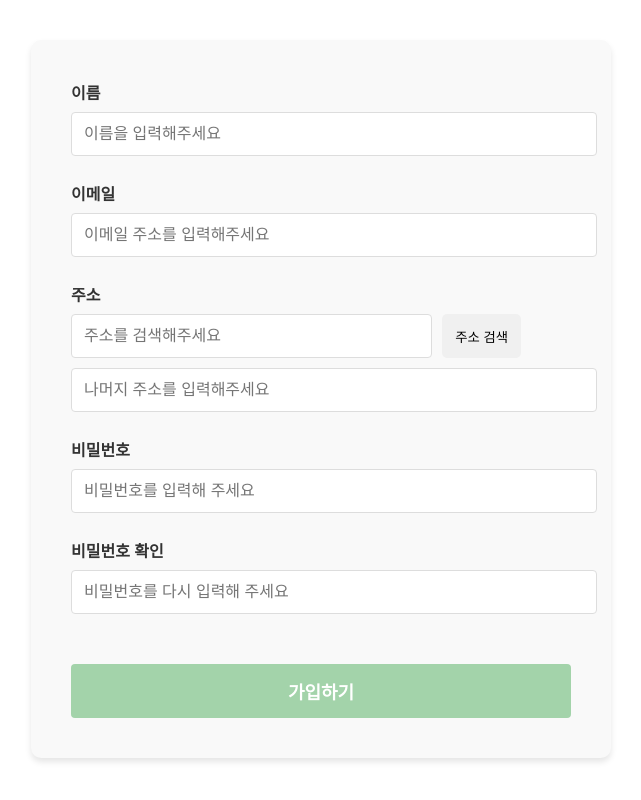
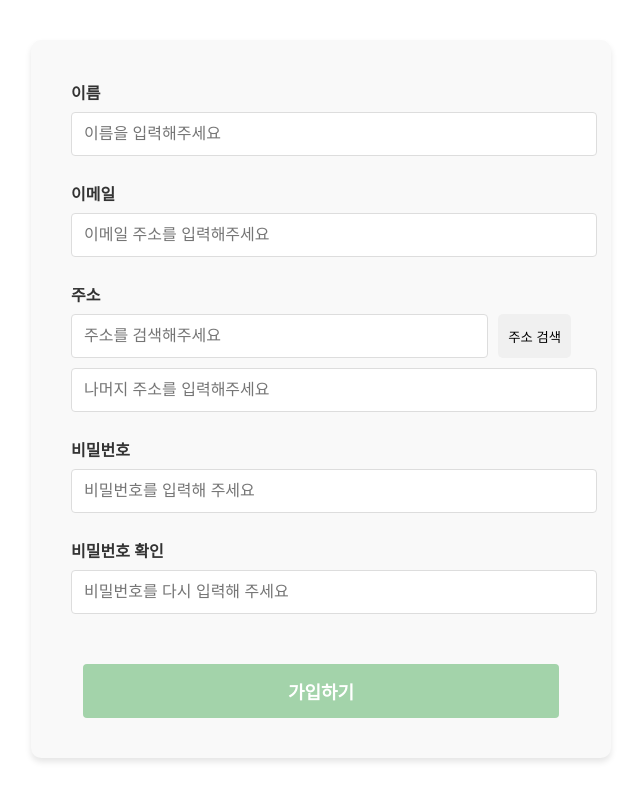
Before and after one commit to DoYoung2001/HoneyBee-FrontEnd, a React (Create React App) app: page /signup/member in a window 1280 px wide. Shown: the part 318-1118 px from the top of the page, without its empty margins (319-960 px from the left). Built offline with nearby package versions, Linux system fonts and the light colour scheme.

Commit message:
member signup 페이지_4

```diff
--- a/src/component/SignUpMember/Member.module.css
+++ b/src/component/SignUpMember/Member.module.css
@@ -57,7 +57,7 @@
   }
 
   .signUpButton {
-    width: 100%;
+    width: calc(100% - 24px);
     padding: 14px;
     margin-top: 5%;
     background-color: #A3D3AA;
@@ -80,13 +80,12 @@
   }
 
   .addressSearchButton {
-    padding: 5px 13px;
+    padding: 5px 10px;
     background-color: #f0f0f0;
     border: none;
     border-radius: 5px;
     cursor: pointer;
     white-space: nowrap;  /* 글씨 가로고정 */
-    margin-right: 10%;
   }
 
   .addressSearchButton:hover {
```
